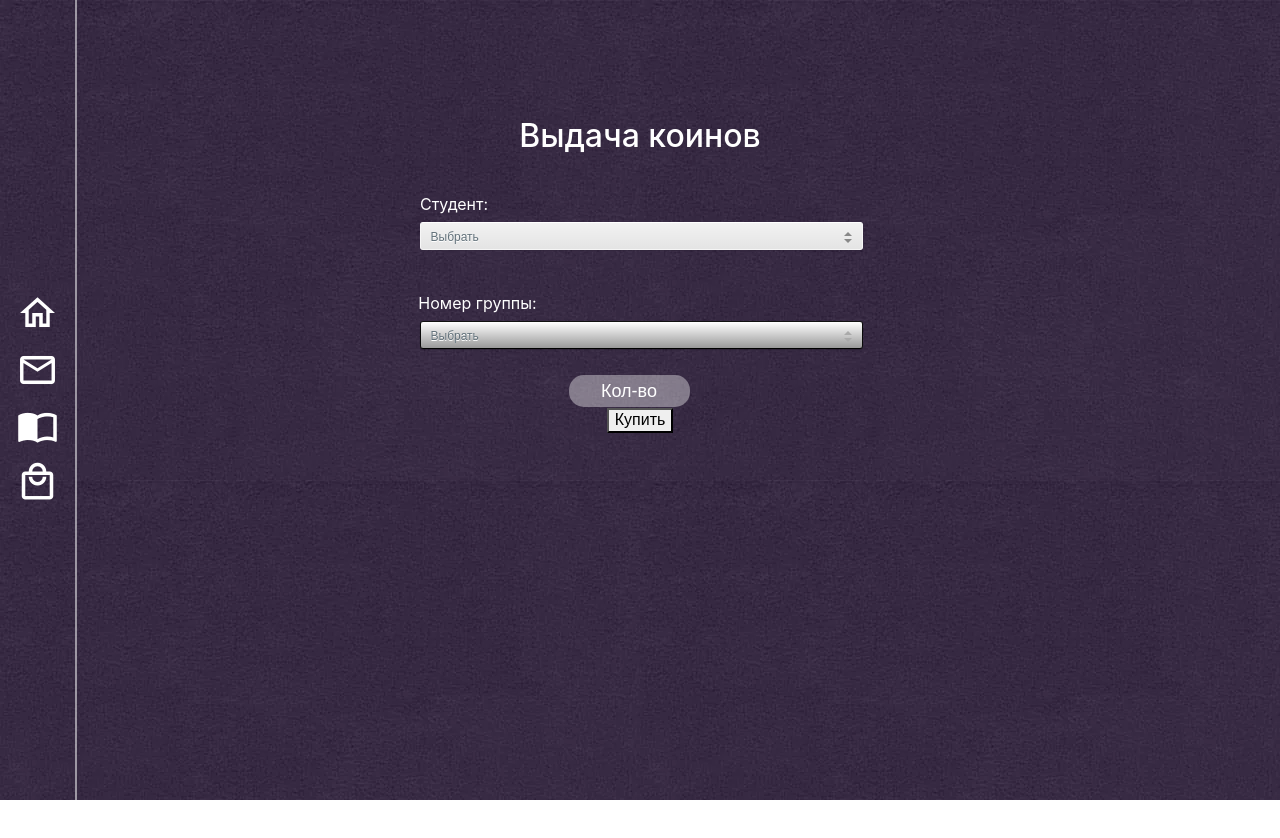
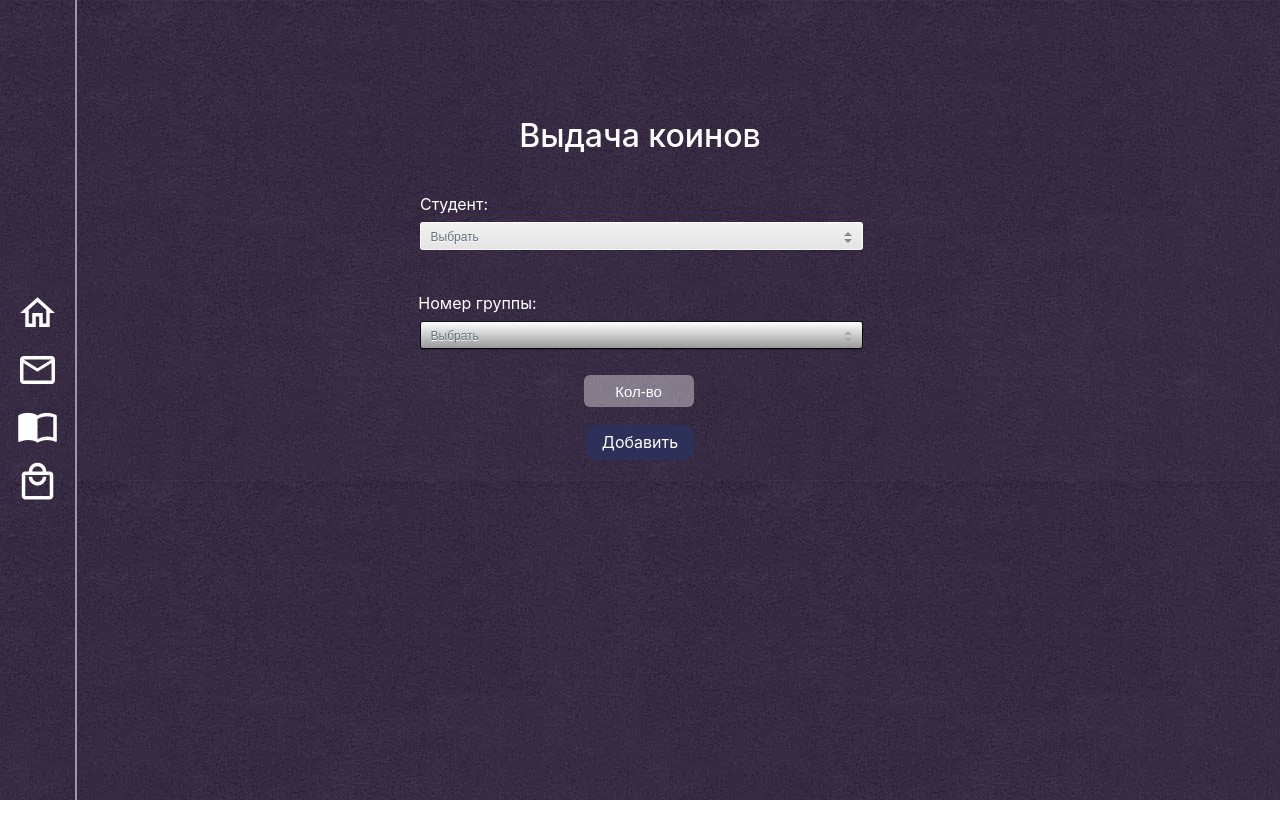
Before and after one commit to TitikUniverse/RubicXShop, a Vue app: page /admincoin in a window 1280 px wide. Shown: the top 838 px of the page. Before the commit the page ends 800 px from the top, so only its background shows below. Built offline with nearby package versions, Linux system fonts and the light colour scheme.

Commit message:
1341231
31232123

```diff
--- a/src/views/AdminCoin.vue
+++ b/src/views/AdminCoin.vue
@@ -31,8 +31,9 @@
   <div class="find-container">
           <input type="text" placeholder="Кол-во" />
   </div>
-  <div class="ok-btn">
-  <button id="buy-btn" class="main-btn orange-color">Купить</button>
+
+  <div class="buy-btn">
+    <button id="buy-btn" class="main-btn orange-color">Добавить</button>
   </div>
 </div>
 
@@ -254,9 +255,9 @@ body {
   height: 5%;
   background-color: rgba(255, 255, 255, 0.379);
   padding: 10px 15px;
-  border-radius: 15px;
-  width: 121px;
-  margin-left: 190px;
+  border-radius: 6px;
+  width: 110px;
+  margin-left: 205px;
   margin-top: -15px;
 
 }
@@ -266,7 +267,7 @@ body {
   width: 100%;
   padding: 8px 16px;
   line-height: 25px;
-  font-size: 18px;
+  font-size: 15px;
   border: none;
   outline: none;
   background-color: transparent;
@@ -283,5 +284,42 @@ body {
   border: none;
   outline: none;
 }
+.buy-btn>button  {
+  z-index: 1;
+  position: relative;
+  font-size: inherit;
+  font-family: inherit;
+  color: white;
+  padding: 0.5em 1em;
+  outline: none;
+  border: none;
+  background-color: hsl(236, 32%, 26%);
+  overflow: hidden;
+  cursor: pointer;
+  border-radius: 10px;
+  margin-top: 18px;
+  align-items: center;
+}
+.buy-btn::after {
+  content: '';
+  z-index: -1;
+  background-color: hsla(0, 0%, 100%, 0.2);
+  position: absolute;
+  top: -50%;
+  bottom: -50%;
+  width: 1.25em;
+  transform: translate3d(-525%, 0, 0) rotate(35deg);
+}
 
+.buy-btn:hover::after {
+  transition: transform 0.45s ease-in-out;
+  transform: translate3d(200%, 0, 0) rotate(35deg);
+}
+.buy-btn:focus {
+  outline: none;
+}
+// .buy-btn:hover {
+//   border: 3px solid #694dc6;
+//   background-color: #694dc61f;
+// }
 </style>
```
